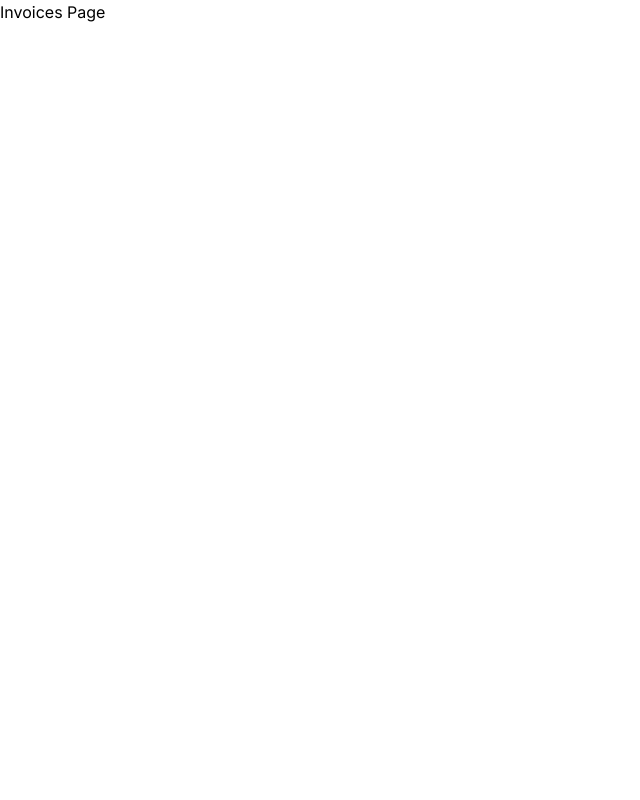
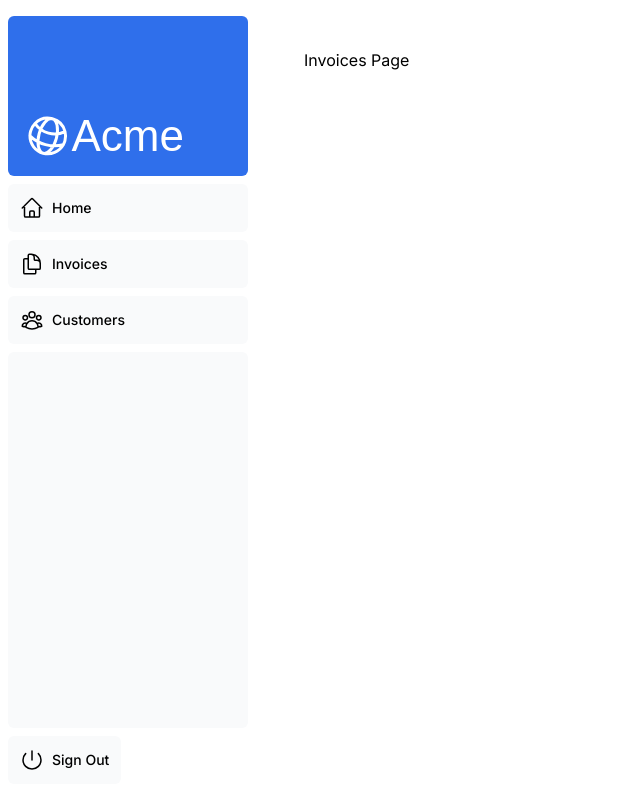
Before and after one commit to YukiOnishi1129/nextjs-dashboard, a Next.js app: page /dashboard/invoices in a window 1280 px wide. Shown: the whole page, without its empty margins (0-640 px from the left). Built offline with nearby package versions, Linux system fonts and the light colour scheme; a web font is replaced by a local one.

Commit message:
page layout

```diff
--- /dev/null
+++ b/app/dashboard/layout.tsx
@@ -0,0 +1,12 @@
+import SideNav from "@/app/ui/dashboard/sidenav";
+
+export default function Layout({ children }: { children: React.ReactNode }) {
+  return (
+    <div className="flex h-screen flex-col md:flex-row md:overflow-hidden">
+      <div className="w-full flex-node md:w-64">
+        <SideNav />
+      </div>
+      <div className="flex-grow p-6 md:overflow-y-auto md:p-12">{children}</div>
+    </div>
+  );
+}
```
